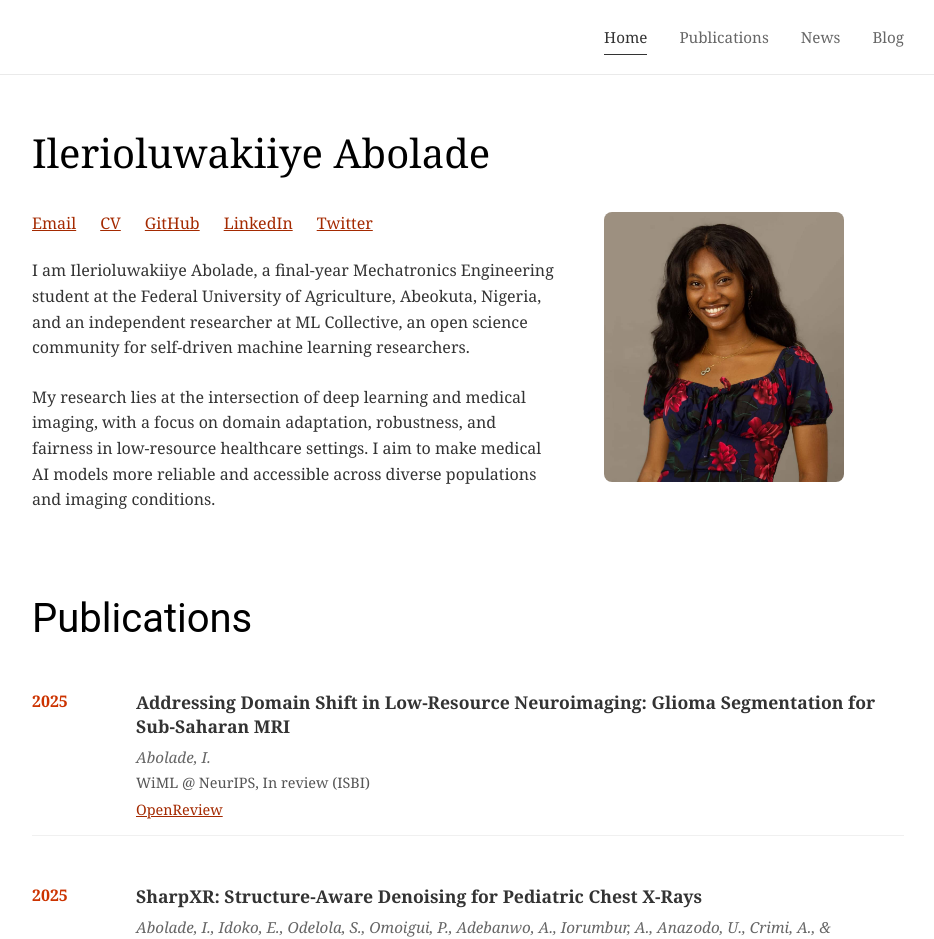
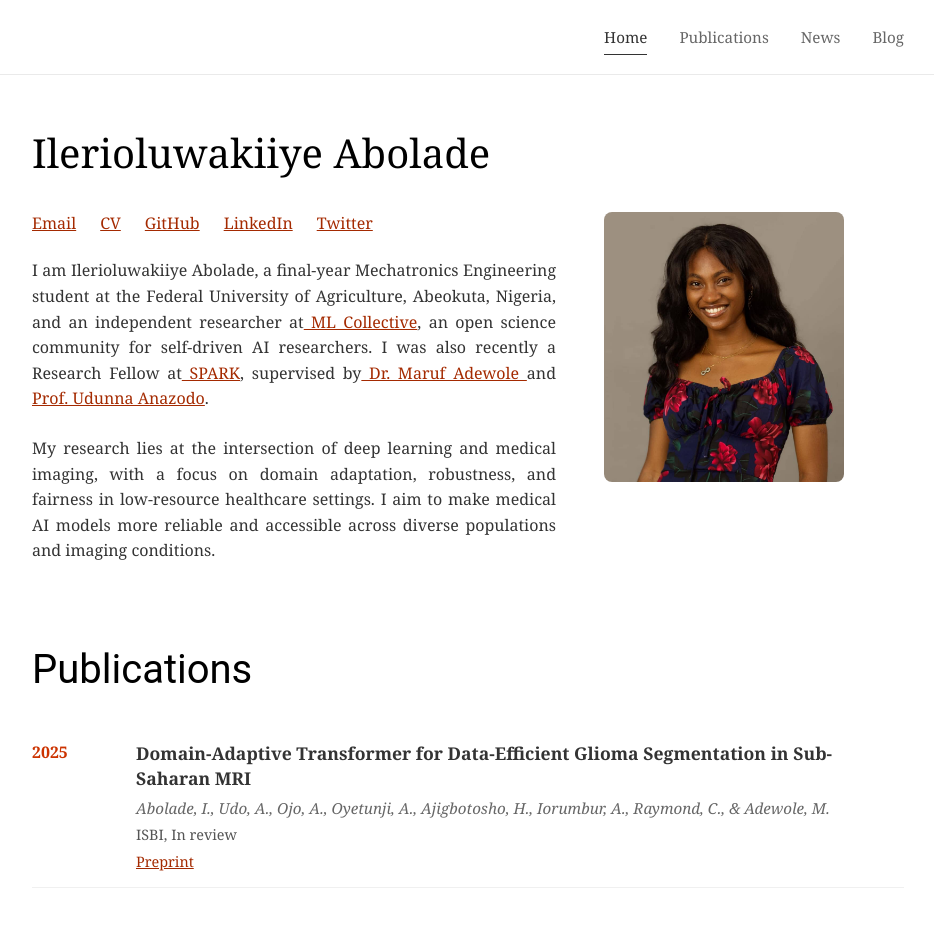
Before and after one commit to ileri-oluwa-kiiye/ileri-oluwa-kiiye.github.io, a React (Vite) app: page / in a window 1280 px wide. Shown: the top 939 px of the page, without its empty margins (172-1106 px from the left). Built offline with nearby package versions, Linux system fonts and the light colour scheme.

Commit message:
Enhance hero component with updated personal description, added links to ML Collective and SPARK, and improved styling for text alignment and link interactions.

```diff
--- a/src/assets/styles/index.js
+++ b/src/assets/styles/index.js
@@ -40,6 +40,19 @@ export const HeroContainer = styled.div`
       line-height: 1.6;
       color: #333;
       font-size: 1rem;
+      text-align: justify;
+
+      a {
+        color: rgb(164, 42, 1);
+        text-decoration: underline;
+        font-weight: 500;
+        transition: color 0.2s ease;
+
+        &:hover {
+          color: rgb(204, 51, 0);
+          text-decoration: underline;
+        }
+      }
 
       &:last-child {
         margin-bottom: 0;
--- a/src/comp/LandingPage/hero.jsx
+++ b/src/comp/LandingPage/hero.jsx
@@ -9,28 +9,31 @@ const Hero = () => {
         <div className="hero-text">
           <div className="social-links">
             <a href="mailto:aboladeilerioluwakiiye@gmail.com" target="_blank" rel="noopener noreferrer">Email</a>
-            <a href='https://drive.google.com/file/d/1ZAKRwLkpLOP_eE-ymbDkoEMgA4umWsVi/view?usp=sharing' target="_blank" rel="noopener noreferrer">CV</a>
+            <a href="https://drive.google.com/file/d/1ZAKRwLkpLOP_eE-ymbDkoEMgA4umWsVi/view?usp=sharing" target="_blank" rel="noopener noreferrer">CV</a>
             <a href="https://github.com/ileri-oluwa-kiiye" target="_blank" rel="noopener noreferrer">GitHub</a>
             <a href="https://www.linkedin.com/in/ilerioluwakiiye" target="_blank" rel="noopener noreferrer">LinkedIn</a>
             <a href="https://twitter.com/llerioluwakiiye" target="_blank" rel="noopener noreferrer">Twitter</a>
           </div>
 
           <p>
-          I am Ilerioluwakiiye Abolade, a
-          final-year Mechatronics Engineering student at the
-          Federal University of Agriculture, Abeokuta, Nigeria, and an
-          independent researcher at ML Collective, an open science community for
-          self-driven machine learning researchers.
-        </p>
+            I am Ilerioluwakiiye Abolade, a final-year Mechatronics Engineering student at the
+            Federal University of Agriculture, Abeokuta, Nigeria, and an independent researcher at
+            <a href="https://mlcollective.org" target="_blank" rel="noopener noreferrer"> ML Collective</a>,
+            an open science community for self-driven AI researchers.
+            I was also recently a Research Fellow at
+            <a href="https://event.fourwaves.com/spark/pages" target="_blank" rel="noopener noreferrer"> SPARK</a>,
+             supervised by
+             <a href="https://www.med.upenn.edu/globalhealth/maruf-adewole-phd.html" target="_blank" rel="noopener noreferrer"> Dr. Maruf Adewole </a>
+             and
+            <a href="https://www.mcgill.ca/neuro/udunna-anazodo-phd" target="_blank" rel="noopener noreferrer"> Prof. Udunna Anazodo</a>.
+          </p>
 
-        <p>
-          My research lies at the intersection of
-          deep learning and medical imaging, with a focus on
-          domain adaptation, robustness, and
-          fairness in low-resource healthcare settings.
-          I aim to make medical AI models more reliable and accessible across diverse
-          populations and imaging conditions.
-        </p>
+          <p>
+            My research lies at the intersection of deep learning and medical imaging, with a focus on
+            domain adaptation, robustness, and fairness in low-resource healthcare settings.
+            I aim to make medical AI models more reliable and accessible across diverse
+            populations and imaging conditions.
+          </p>
         </div>
         <div className="hero-image">
           <img src={profile} alt="Profile" />
--- a/src/comp/LandingPage/papers.jsx
+++ b/src/comp/LandingPage/papers.jsx
@@ -1,26 +1,42 @@
 import { PapersSection } from "../../assets/styles";
 
 const papers = [
+
+  {
+    id: 2,
+    title: "Domain-Adaptive Transformer for Data-Efficient Glioma Segmentation in Sub-Saharan MRI",
+    authors: "Abolade, I., Udo, A., Ojo, A., Oyetunji, A., Ajigbotosho, H., Iorumbur, A., Raymond, C., & Adewole, M.",
+    venue: "ISBI, In review",
+    year: "2025",
+    links: [
+      {
+        text: "Preprint",
+        url: "https://papers.isbi.org" // placeholder since it's under review
+      }
+    ]
+  },
   {
     id: 1,
     title: "Addressing Domain Shift in Low-Resource Neuroimaging: Glioma Segmentation for Sub-Saharan MRI",
     authors: "Abolade, I.",
-    venue: "WiML @ NeurIPS, In review (ISBI)",
-    // status: "In review (ISBI)",
+    venue: "WiML @ NeurIPS",
     year: "2025",
     links: [
       {
         text: "OpenReview",
         url: "https://openreview.net/forum?id=4VzB93HogD"
+      },
+      {
+        text: "PDF",
+        url: "https://openreview.net/pdf?id=4VzB93HogD"
       }
     ]
   },
   {
-    id: 2,
+    id: 3,
     title: "SharpXR: Structure-Aware Denoising for Pediatric Chest X-Rays",
     authors: "Abolade, I., Idoko, E., Odelola, S., Omoigui, P., Adebanwo, A., Iorumbur, A., Anazodo, U., Crimi, A., & Confidence, R.",
     venue: "MIRASOL @ MICCAI, Best Paper Runner-up",
-    // status: "Best Paper Award Nominee. To appear in Springer Lecture Notes in Computer Science (LNCS)",
     year: "2025",
     links: [
       {
```
